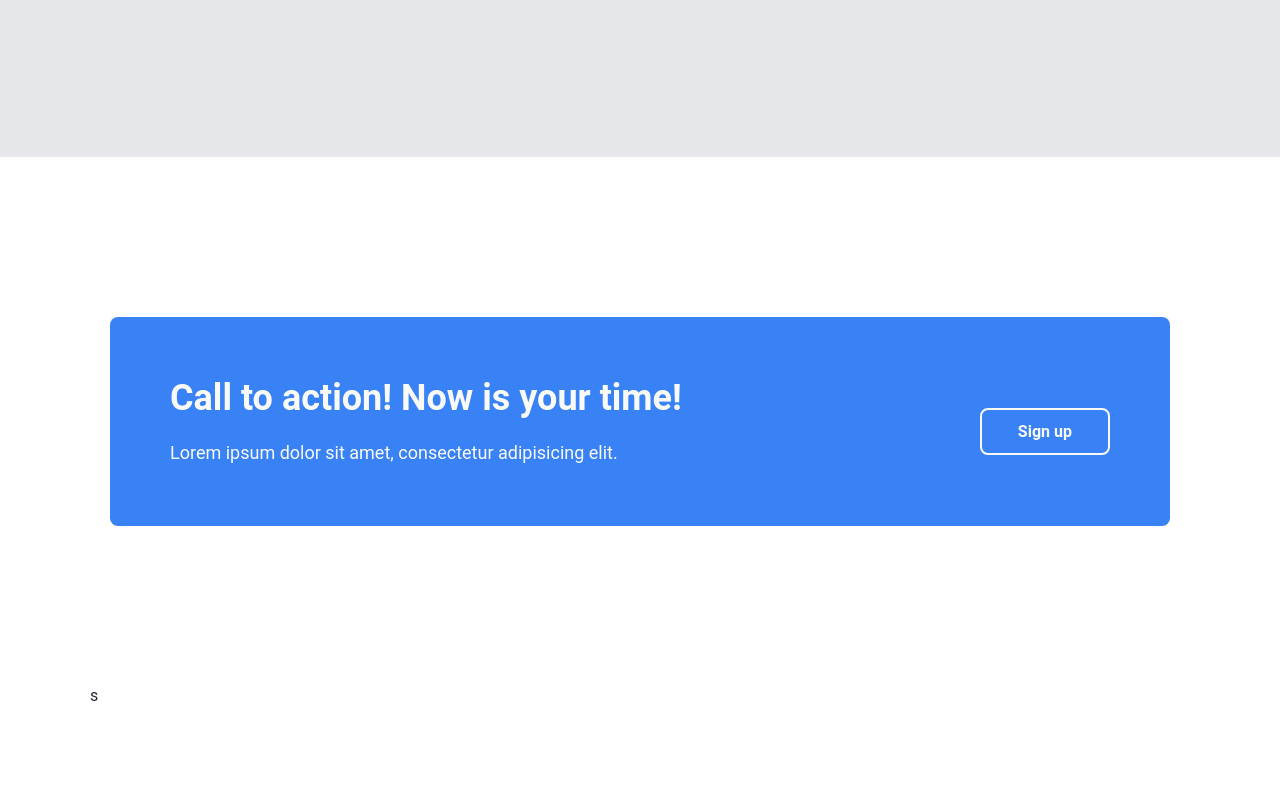
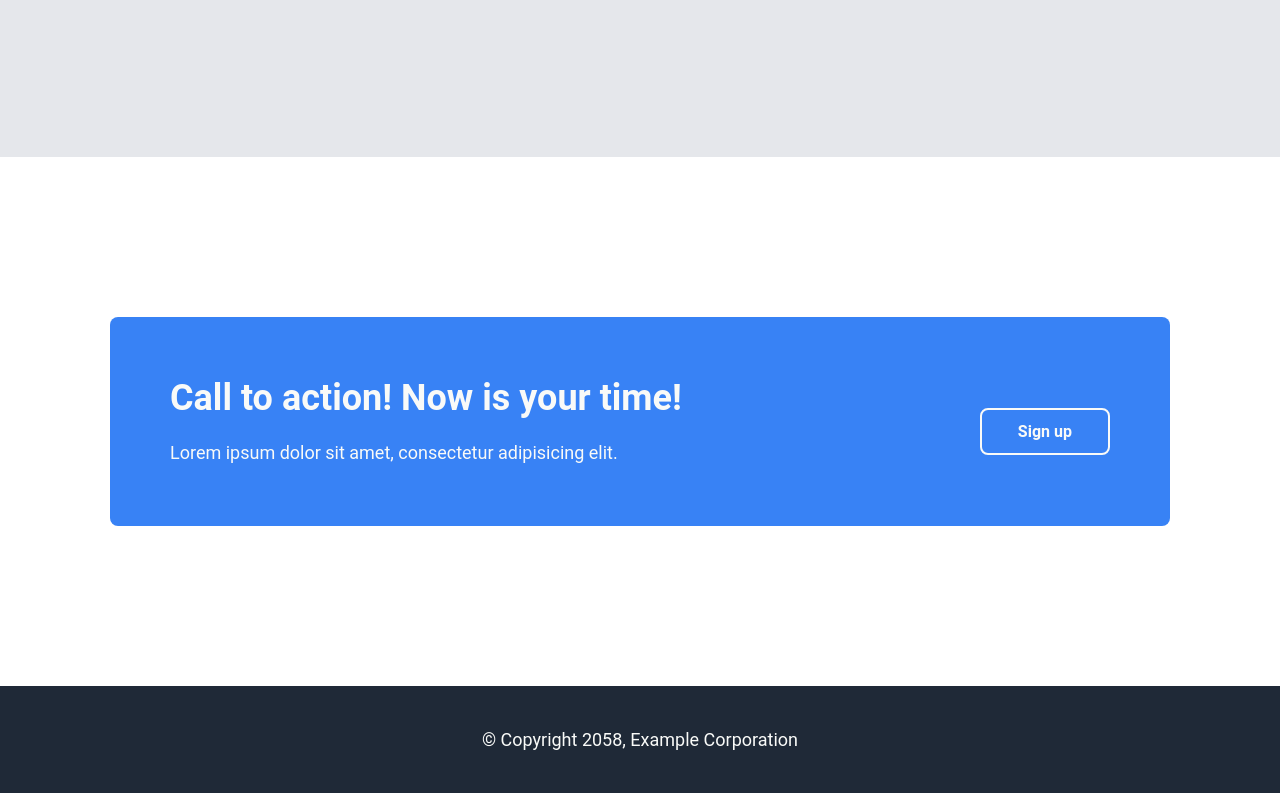
Before and after one commit to WiesdeMunck/Odin-ass-portfolio, a plain HTML site: page index.html in a window 1280 px wide. Shown: the part 1817-2610 px from the top of the page. Before the commit the page ends 2522 px from the top, so only its background shows below. Drawn offline with Linux system fonts and the light colour scheme.

Commit message:
footer styling and layout

```diff
--- a/index.html
+++ b/index.html
@@ -75,7 +75,8 @@
         </section>
     </main>
     <footer>
-        s
+        <p>&copy; Copyright 2058, Example Corporation</p>
+
     </footer>
 </body>
 
--- a/styles/style.css
+++ b/styles/style.css
@@ -255,3 +255,23 @@ section.cta > div {
     display: flex;
     align-items:  center;
 }
+
+/* footer */
+footer::before {
+    content: "";
+    position: absolute;
+    top: 0;
+    bottom: 0;
+    left: 50%;
+    width: 100vw;
+    transform: translateX(-50%);
+    background: var(--dark-blue-color);
+    z-index: -2;
+}
+
+footer {
+    padding: 40px 0;
+    text-align: center;
+    color: var(--grey-1-color);
+    position: relative;
+}
```
